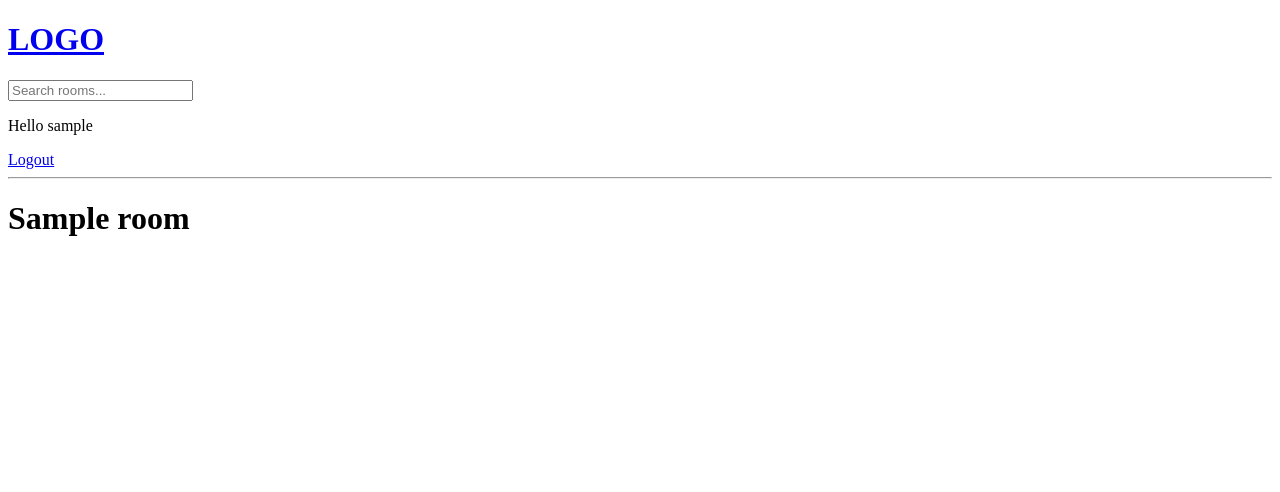
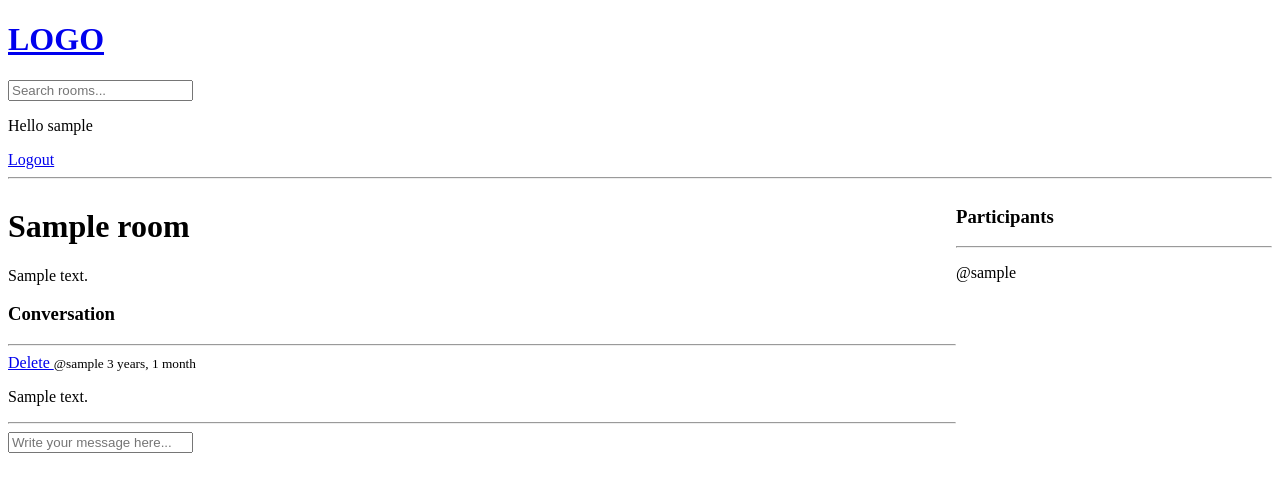
Before and after one commit to Yerbulan/altynsarin_project, a Django app: page /room/1/ in a window 1280 px wide. Shown: the top 492 px of the page. Run offline with Django 4.2, Linux system fonts and the light colour scheme; a user stored in the database is signed in; tables that the repository leaves empty hold one stand-in row (values such as "Sample post").

Commit message:
Day four

```diff
--- a/altynsarin/base/models.py
+++ b/altynsarin/base/models.py
@@ -14,7 +14,8 @@ class Room(models.Model):
     topic = models.ForeignKey(Topic, on_delete=models.SET_NULL, null = True)
     name = models.CharField(max_length=200)
     description = models.TextField(null=True, blank=True)
-    # participants = models
+    participants = models.ManyToManyField(User, related_name='participants',
+                                          blank = True)
     updated = models.DateTimeField(auto_now=True)
     created = models.DateTimeField(auto_now_add=True)
 
--- a/altynsarin/base/templates/base/room.html
+++ b/altynsarin/base/templates/base/room.html
@@ -1,5 +1,64 @@
 {% extends 'main.html' %}
 
 {% block content%}
-<h1>{{room.name}}</h1>
+
+<style>
+    .room-container{
+        display: grid;
+        grid-template-columns: 3fr 1fr;
+    }
+</style>
+
+<div class = 'room-container'>
+
+    <div>
+
+        <h1>{{room.name}}</h1>
+
+        <p>{{room.description}}</p>
+
+        <div class = "comment-wrapper">
+            <h3>Conversation</h3>
+            <hr>
+            {% for message in room_messages %}
+                <div>
+                    {% if request.user == message.user %}
+                        <a href = "{% url 'delete-message' message.id %}"> Delete
+                        </a>
+                    {% endif %}
+                    <small>
+                        @{{message.user}} {{message.created|timesince}}
+                    </small>
+                    <p>{{message.body}}</p>
+                    <hr>
+                </div>
+            {% endfor %}
+        </div>
+
+
+        {% if request.user.is_authenticated %}
+        <div class = 'comment-form'>
+            <form method = 'POST'>
+                {% csrf_token %}
+                <input type = 'text' name = 'body'
+                       placeholder='Write your message here...'>
+            </form>
+        </div>
+
+        {% endif %}
+
+    </div>
+
+    <div>
+        <h3>Participants</h3>
+        <hr>
+        {% for user in participants%}
+            <div>
+                <p> @{{user.username}} </p>
+            </div>
+        {% endfor %}
+    </div>
+
+</div>
+
 {% endblock %}
--- a/altynsarin/base/urls.py
+++ b/altynsarin/base/urls.py
@@ -10,4 +10,6 @@ urlpatterns = [
     path('create-room/', views.createRoom, name = 'create-room'),
     path('update-room/<str:pk>/', views.updateRoom, name='update-room'),
     path('delete-room/<str:pk>/', views.deleteRoom, name='delete-room'),
+    path('delete-message/<str:pk>/', views.deleteMessage,
+         name='delete-message'),
 ]
--- a/altynsarin/base/views.py
+++ b/altynsarin/base/views.py
@@ -6,7 +6,7 @@ from django.contrib.auth.decorators import login_required
 from django.contrib.auth.models import User
 from django.contrib.auth import authenticate, login, logout
 from django.contrib.auth.forms import UserCreationForm
-from .models import Room, Topic
+from .models import Room, Topic, Message
 from .forms import RoomForm
 
 # Create your views here.
@@ -19,17 +19,18 @@ def loginPage(request):
         return redirect('home')
 
     if request.method == "POST":
-        username = request.POST.get("username").lower()
+        username = request.POST.get("username")
         password = request.POST.get("password")
 
         try:
             user = User.objects.get(username=username)
         except:
             messages.error(request, 'User does not exist!')
+            return redirect('login')
 
         user = authenticate(request, username=username, password=password)
 
-        if user is not None:
+        if user != None:
             login(request, user)
             return redirect('home')
         else:
@@ -75,7 +76,20 @@ def home(request):
 
 def room(request,pk):
     room = Room.objects.get(id=pk)
-    context = {'room': room}
+    room_messages = room.message_set.all().order_by('-created')
+    participants = room.participants.all()
+
+    if request.method == "POST":
+        message = Message.objects.create(
+            user = request.user,
+            room = room,
+            body = request.POST.get('body')
+        )
+        room.participants.add(request.user)
+        return redirect('room', pk=room.id)
+
+    context = {'room': room, 'room_messages':room_messages,
+               'participants':participants}
     return render(request, 'base/room.html', context)
 
 @login_required(login_url = 'login')
@@ -119,3 +133,15 @@ def deleteRoom(request, pk):
         room.delete()
         return redirect('home')
     return render(request, 'base/delete.html', {'obj':room})
+
+@login_required(login_url = 'login')
+def deleteMessage(request, pk):
+    message = Message.objects.get(id=pk)
+
+    if request.user != message.user:
+        return HttpResponse("You can't delete other people's posts!")
+
+    if request.method == 'POST':
+        message.delete()
+        return redirect('home')
+    return render(request, 'base/delete.html', {'obj':message})
```
Also changed, not shown: altynsarin/base/migrations/0003_alter_room_options_room_participants.py (added).
